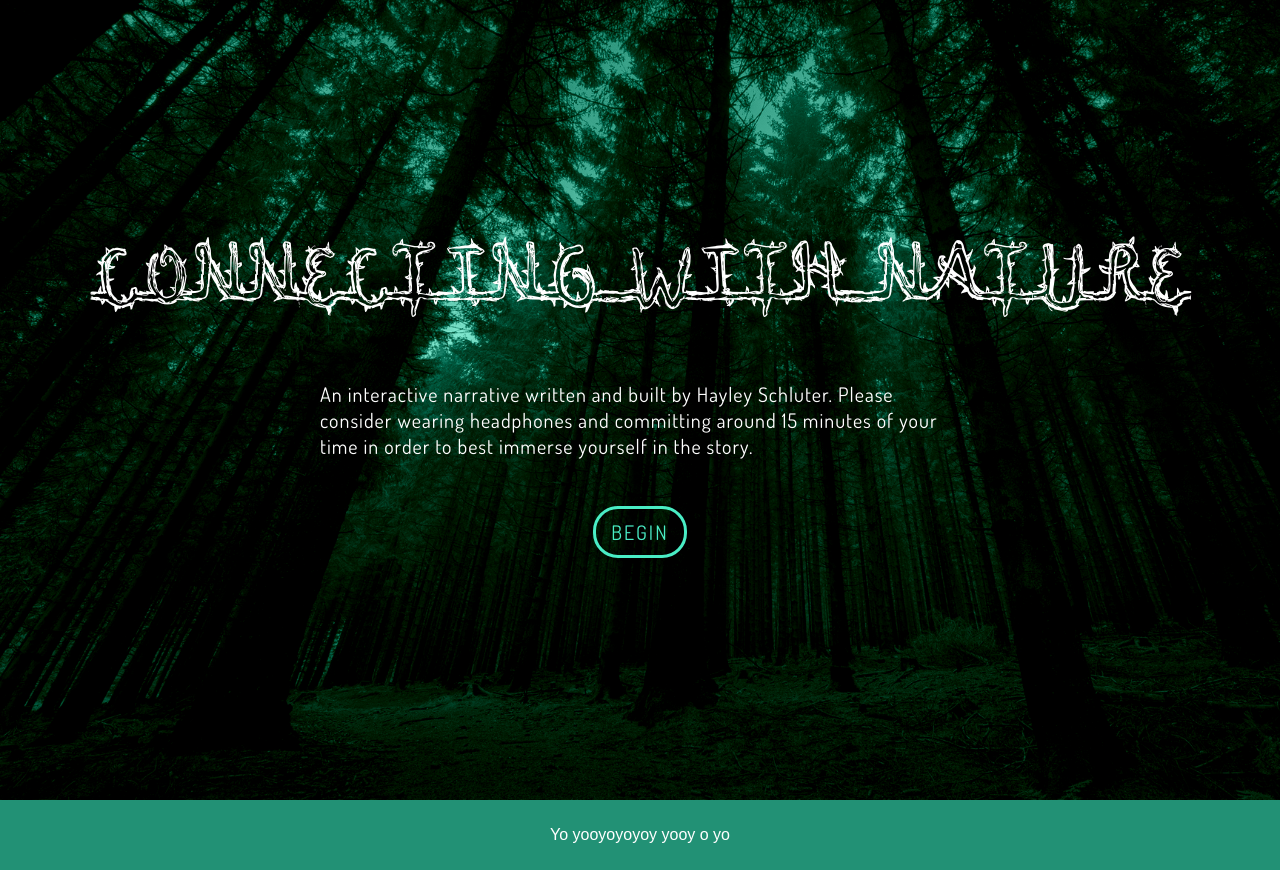
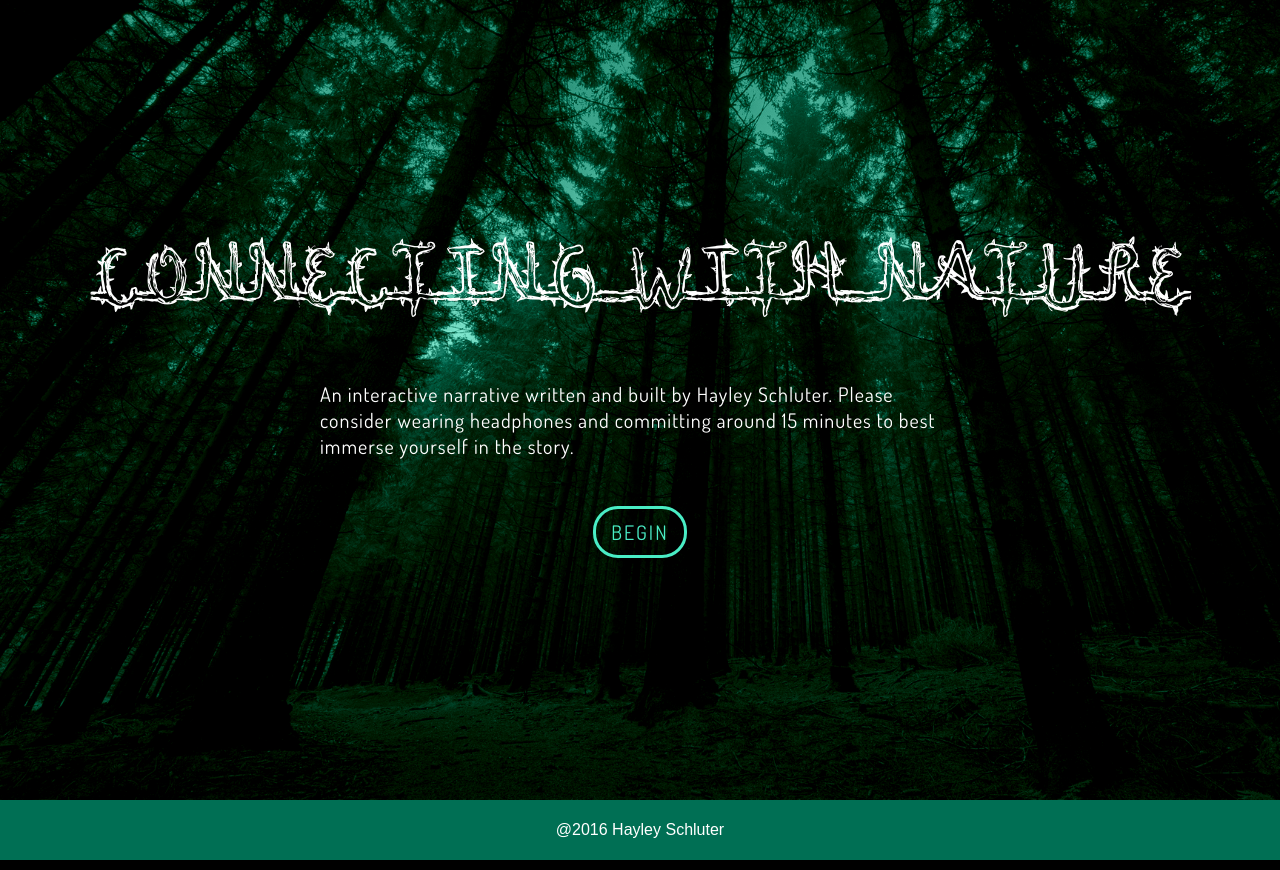
Before and after one commit to Hydriad/hydriad.github.io, a PHP site: page /narrative/index.html in a window 1280 px wide. Run offline with PHP 8.4, Linux system fonts and the light colour scheme.

Commit message:
index changing

```diff
--- a/narrative/index.html
+++ b/narrative/index.html
@@ -16,7 +16,7 @@
     <div class="page" id="landing">
       <h1>Connecting with Nature</h1>
       <div id="intro">
-        <p>An interactive narrative written and built by Hayley Schluter. Please consider wearing headphones and committing around 15 minutes of your time in order to best immerse yourself in the story.</p>
+        <p>An interactive narrative written and built by Hayley Schluter. Please consider wearing headphones and committing around 15 minutes to best immerse yourself in the story.</p>
       </div>
       <div id="introbtn">
         <p><a href="test.html">BEGIN</a></p>
@@ -24,7 +24,7 @@
     </div>
   </wrapper>
   <footer>
-    <p>Yo yooyoyoyoy yooy o  yo</p>
+    <p>@2016 Hayley Schluter</p>
   </footer>
 </body>
 </html>
--- a/narrative/resources/style.css
+++ b/narrative/resources/style.css
@@ -89,8 +89,8 @@ h3 {
 
 /*********FOOTER***************************/
 footer {
-  padding: 10px;
-  background-color: #229175; }
+  padding: 5px;
+  background-color: #006f54; }
   footer p {
     text-align: center;
     color: white; }
--- a/narrative/resources/style.scss
+++ b/narrative/resources/style.scss
@@ -1,6 +1,7 @@
 $myaqua: #229175;
-$mylightaqua: #44d2af;
+$mydarkaqua: #006f54;
 $mylightaqua2: #49edc5;
+
 /*# sourceMappingURL=style.css.map */
 body{
   margin: 0;
@@ -112,8 +113,8 @@ h3 {
 
 /*********FOOTER***************************/
 footer{
-  padding: 10px;
-  background-color: $myaqua;
+  padding: 5px;
+  background-color: $mydarkaqua;
   p{
     text-align: center;
     color: white;
```
Also changed, not shown: narrative/test.html (+24 -0 lines), 1 other file.
